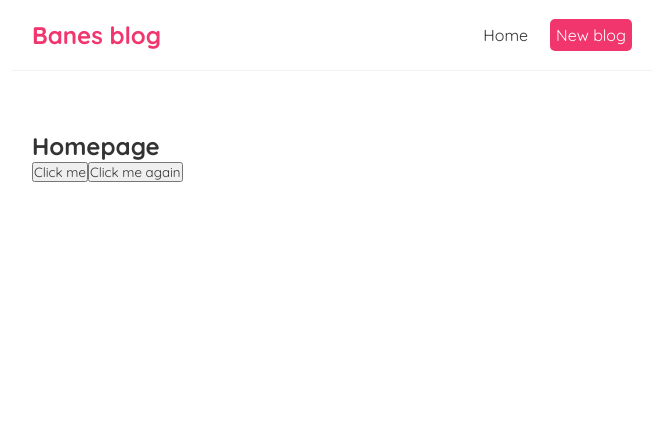
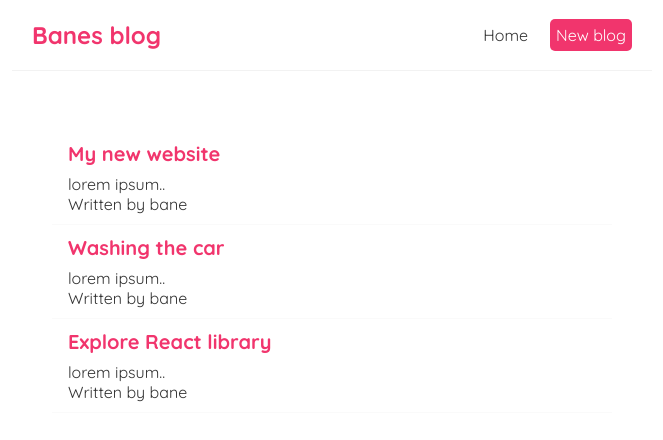
Before and after one commit to banet/BanesBlog, a React (Create React App) app: page / in a window 1280 px wide. Shown: the top 440 px of the page, without its empty margins (308-971 px from the left). Built offline with nearby package versions, Linux system fonts and the light colour scheme.

Commit message:
Addeld Outpul blog list with map function and style it

```diff
--- a/src/Home.js
+++ b/src/Home.js
@@ -1,20 +1,32 @@
 
+
+import {useState} from 'react'
 
 const Home = () => {
 
-    const handleClick = () => {
-        console.log(' hello ninjas')
+   const [blogs, setBlogs] = useState([
+       {title: 'My new website', body: 'lorem ipsum..', author: 'bane', id:1},
+       {title: 'Washing the car', body: 'lorem ipsum..', author: 'bane', id:2},
+       {title: 'Explore React library', body: 'lorem ipsum..', author: 'bane', id:3}
+   ])
+
+    const handleClick = (e) => {
+        console.log('hello Bane')
     }
 
-    const handleClickAgain = (name) => {
-        console.log('hello' + name)
-    }
+
     return (
-     <div className="home">
-         <h2>Homepage</h2>
-         <button onClick = {handleClick}>Click me</button>
-         <button onClick= {() => handleClickAgain('mario')} >Click me again</button>
-     </div>
+        <div className="home">
+            {blogs.map(function(blog){
+                return(
+                    <div className="blog-preview" key={blog.id}>
+                        <h2>{blog.title}</h2>
+                        <p>{blog.body}</p>
+                        <p>Written by {blog.author}</p>
+                    </div>
+                )
+            })}
+        </div>
     );
 }
 
--- a/src/index.css
+++ b/src/index.css
@@ -40,3 +40,17 @@
   margin:40px auto;
   padding:20px;
 }
+
+.blog-preview {
+  padding: 10px 16px;
+  border-bottom: 1px solid #fafafa;
+  margin: 0 20px;
+}
+.blog-preview:hover {
+  box-shadow: 1px 3px 5px rgba(0,0,0,.1);
+}
+.blog-preview h2 {
+  font-size: 20px;
+  color: #f1356d;
+  margin-bottom: 8px;
+}
```
